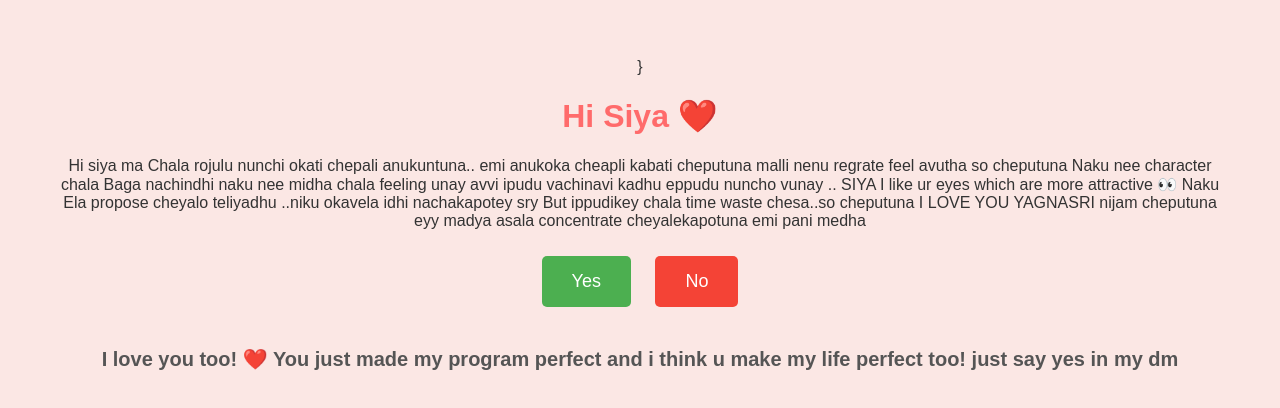
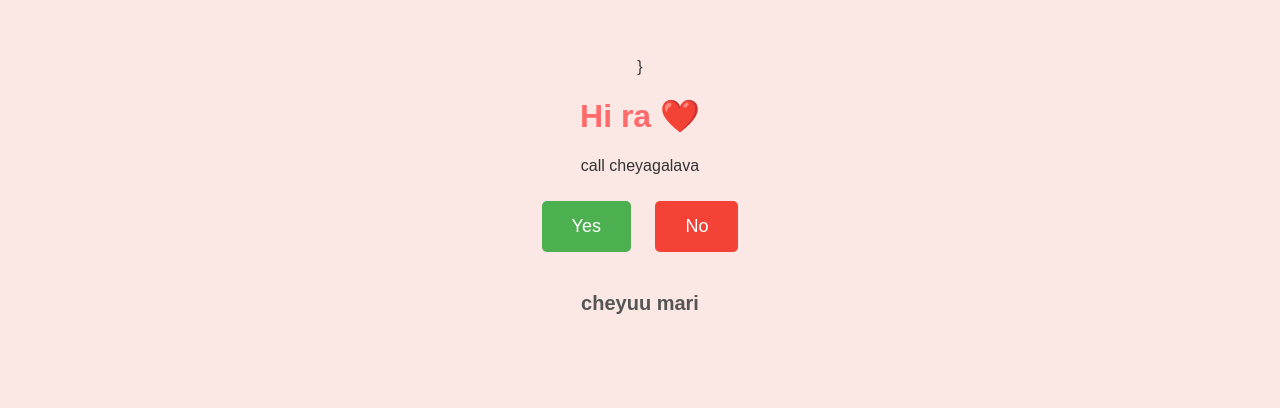
Before and after one commit to Saikiran-namballa/2ndone, a plain HTML site: page index.html in a window 1280 px wide. Both pictures are taken after a click on the button "Yes". Drawn offline with Linux system fonts and the light colour scheme.

Commit message:
Update index.html

```diff
--- a/index.html
+++ b/index.html
@@ -3,7 +3,7 @@
 <head>
     <meta charset="UTF-8">
     <meta name="viewport" content="width=device-width, initial-scale=1.0">
-    <title>Proposal for yaggi</title>
+    <title>hiii</title>
     <style>
         body {
             font-family: Arial, sans-serif;
@@ -40,15 +40,8 @@
     </style>
 </head>
 <body>
-    <h1>Hi Siya ❤️</h1>
-    <p> Hi siya ma
-Chala rojulu nunchi okati chepali anukuntuna.. emi anukoka
-cheapli kabati cheputuna malli nenu regrate feel avutha so cheputuna
-Naku nee character chala Baga nachindhi naku nee midha chala feeling unay  avvi ipudu vachinavi kadhu eppudu nuncho vunay .. SIYA
-I like ur eyes which are more attractive 👀
-Naku Ela propose cheyalo teliyadhu ..niku okavela idhi nachakapotey  sry
- But ippudikey chala time waste chesa..so cheputuna
-I LOVE YOU YAGNASRI   nijam cheputuna eyy madya asala concentrate cheyalekapotuna emi pani medha</p>
+    <h1>Hi ra ❤️</h1>
+    <p> call cheyagalava</p>
     <button class="yes" onclick="showMessage('yes')">Yes</button>
     <button class="no" onclick="showMessage('no')">No</button>
 
@@ -58,9 +51,9 @@ I LOVE YOU YAGNASRI   nijam cheputuna eyy madya asala concentrate cheyalekapotun
         function showMessage(answer) {
             const messageDiv = document.getElementById('message');
             if (answer === 'yes') {
-                messageDiv.innerHTML = "I love you too! ❤️ You just made my program perfect  and i think u make my life perfect too! just say yes in my dm";
+                messageDiv.innerHTML = "cheyuu mari";
             } else {
-                messageDiv.innerHTML = "I will love you forever, no matter what. 💖 and if (no) is ur options don't msg me for this topic i will leave it just type no in my dm";
+                messageDiv.innerHTML = " sarley bye";
             }
         }
     </script>
```
